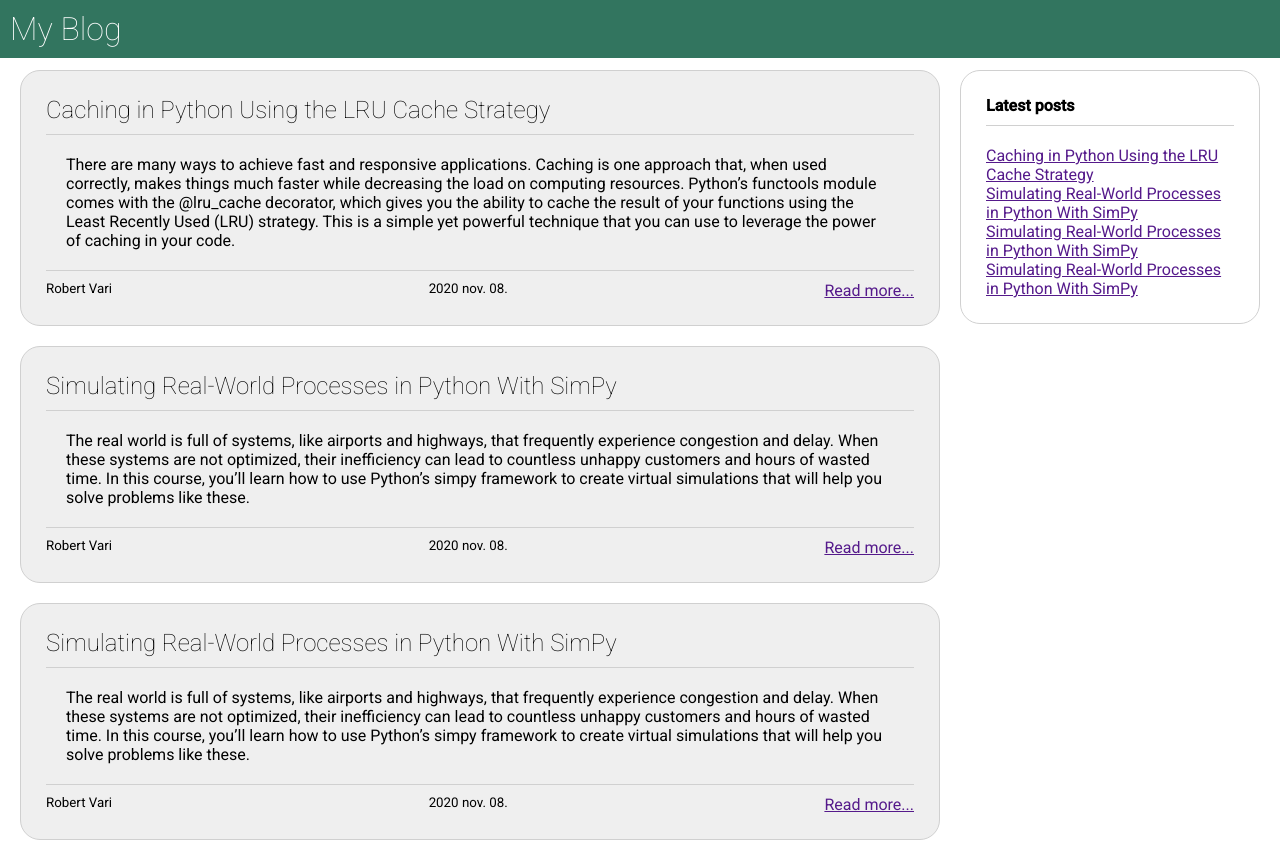
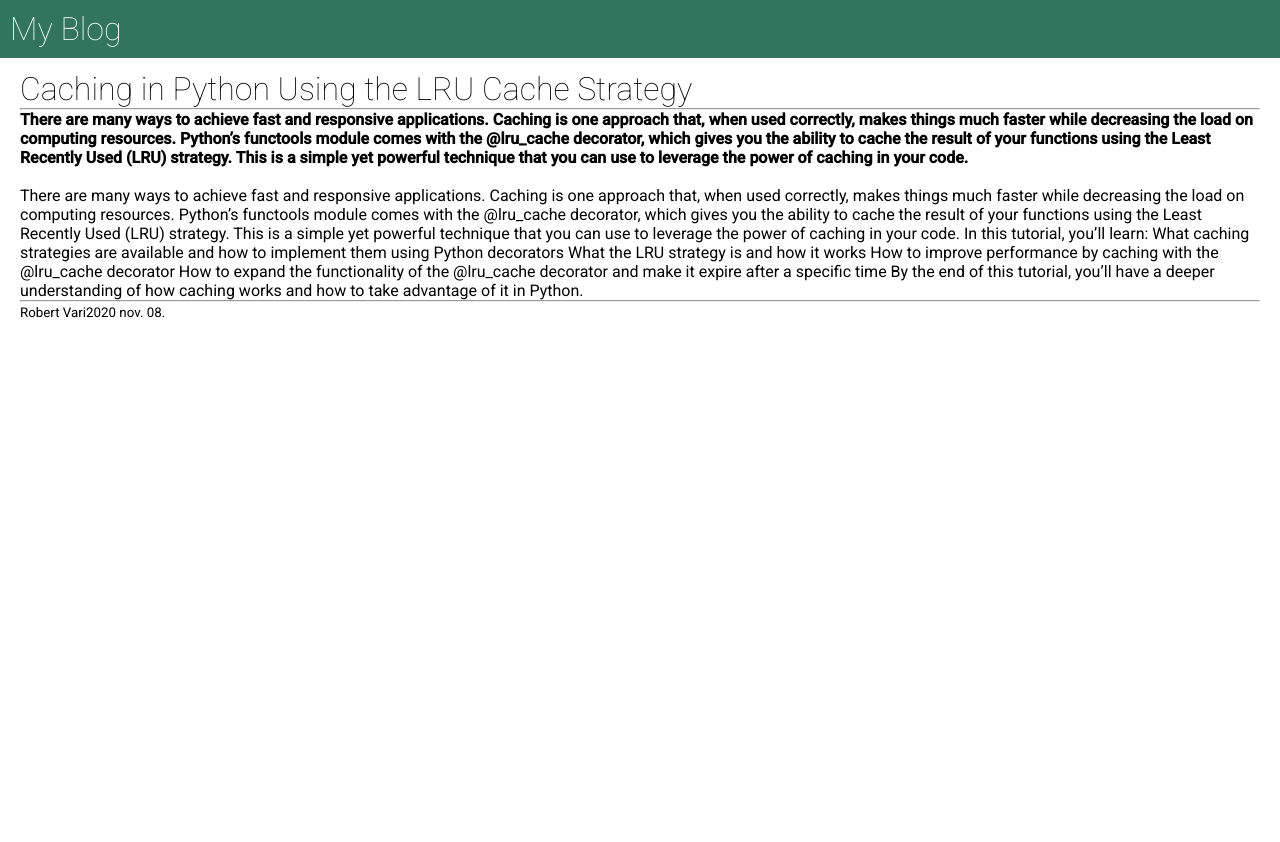
Before and after one commit to robertvari/blog_example, a React (Create React App) app in the folder blog_gui/: page /details in a window 1280 px wide. Shown: the top 842 px of the page. After the commit the page ends 800 px from the top, so only its background shows below. Built offline with nearby package versions, Linux system fonts and the light colour scheme.

Commit message:
BlogDetails Mock data and simple layout

```diff
--- a/blog_gui/package.json
+++ b/blog_gui/package.json
@@ -8,6 +8,7 @@
     "@testing-library/user-event": "^12.2.0",
     "react": "^17.0.1",
     "react-dom": "^17.0.1",
+    "react-router-dom": "^5.2.0",
     "react-scripts": "4.0.0",
     "web-vitals": "^0.2.4"
   },
--- a/blog_gui/src/App.js
+++ b/blog_gui/src/App.js
@@ -1,22 +1,25 @@
 import React from "react";
+import {
+  BrowserRouter as Router,
+  Switch,
+  Route
+} from "react-router-dom";
+
+
 import Navbar from "./compotents/Navbar";
-import BlogList from "./compotents/BlogList";
-import LatestCard from "./compotents/LatestCard";
+import Home from "./compotents/Home";
+import BlogDetails from "./compotents/BlogDetails";
 
 function App() {
   return (
-    <div>
-      <Navbar/>
+    <Router>
+        <Navbar/>
 
-      <div className="content_container">
-        <BlogList/>
-
-        <div>
-            <LatestCard/>
-        </div>
-
-      </div>
-    </div>
+        <Switch>
+            <Route path="/details" component={BlogDetails}/>
+            <Route path="/" component={Home}/>
+        </Switch>
+    </Router>
   );
 }
 
--- /dev/null
+++ b/blog_gui/src/Mock_BlogDetails.js
@@ -0,0 +1,16 @@
+export const Mock_BlogDetails = {
+        id: 0,
+        title: "Caching in Python Using the LRU Cache Strategy",
+        card_body: "There are many ways to achieve fast and responsive applications. Caching is one approach that, when used correctly, makes things much faster while decreasing the load on computing resources. Python’s functools module comes with the @lru_cache decorator, which gives you the ability to cache the result of your functions using the Least Recently Used (LRU) strategy. This is a simple yet powerful technique that you can use to leverage the power of caching in your code.",
+        body: "There are many ways to achieve fast and responsive applications. Caching is one approach that, when used correctly, makes things much faster while decreasing the load on computing resources. Python’s functools module comes with the @lru_cache decorator, which gives you the ability to cache the result of your functions using the Least Recently Used (LRU) strategy. This is a simple yet powerful technique that you can use to leverage the power of caching in your code.\n" +
+            "\n" +
+            "In this tutorial, you’ll learn:\n" +
+            "\n" +
+            "What caching strategies are available and how to implement them using Python decorators\n" +
+            "What the LRU strategy is and how it works\n" +
+            "How to improve performance by caching with the @lru_cache decorator\n" +
+            "How to expand the functionality of the @lru_cache decorator and make it expire after a specific time\n" +
+            "By the end of this tutorial, you’ll have a deeper understanding of how caching works and how to take advantage of it in Python.",
+        author: "Robert Vari",
+        created: "2020 nov. 08."
+}
--- a/blog_gui/src/MockData.js
+++ b/blog_gui/src/Mock_BlogList.js
@@ -1,4 +1,4 @@
-export const MockData = [
+export const Mock_BlogList = [
     {
         id: 0,
         title: "Caching in Python Using the LRU Cache Strategy",
--- a/blog_gui/src/compotents/BlogCard.js
+++ b/blog_gui/src/compotents/BlogCard.js
@@ -1,4 +1,5 @@
 import React from 'react';
+import {Link} from "react-router-dom";
 import "../styles/BlogCard.css"
 
 function BlogCard({blog_data}) {
@@ -15,7 +16,7 @@ function BlogCard({blog_data}) {
             <div className="blog_card_footer">
                 <small>{blog_data.author}</small>
                 <small>{blog_data.created}</small>
-                <a href="">Read more...</a>
+                <Link to="/details">Read more...</Link>
             </div>
         </div>
     );
--- a/blog_gui/src/compotents/BlogDetails.js
+++ b/blog_gui/src/compotents/BlogDetails.js
@@ -1,9 +1,30 @@
 import React from 'react';
+import {Mock_BlogDetails} from "../Mock_BlogDetails";
 import "../styles/BlogDetails.css"
 
 function BlogDetails(props) {
+    const {
+        title,
+        card_body,
+        body,
+        author,
+        created
+    } = Mock_BlogDetails
+
     return (
-        <div></div>
+        <div className="details_container">
+            <h1>{title}</h1>
+            <hr/>
+            <h4>{card_body}</h4>
+            <br/>
+            <p>{body}</p>
+            <hr/>
+
+            <div>
+                <small>{author}</small>
+                <small>{created}</small>
+            </div>
+        </div>
     );
 }
 
--- a/blog_gui/src/compotents/BlogList.js
+++ b/blog_gui/src/compotents/BlogList.js
@@ -1,12 +1,12 @@
 import React from 'react';
 import BlogCard from "./BlogCard";
-import {MockData} from "../MockData";
+import {Mock_BlogList} from "../Mock_BlogList";
 
 function BlogList(props) {
     return (
         <div>
             {
-               MockData.map(data => <BlogCard key={data.id} blog_data={data}/>)
+               Mock_BlogList.map(data => <BlogCard key={data.id} blog_data={data}/>)
             }
         </div>
     );
--- /dev/null
+++ b/blog_gui/src/compotents/Home.js
@@ -0,0 +1,18 @@
+import React from 'react';
+import BlogList from "./BlogList";
+import LatestCard from "./LatestCard";
+
+function Home(props) {
+    return (
+        <div className="content_container">
+            <BlogList/>
+
+            <div>
+                <LatestCard/>
+            </div>
+
+        </div>
+    );
+}
+
+export default Home;
--- a/blog_gui/src/compotents/LatestCard.js
+++ b/blog_gui/src/compotents/LatestCard.js
@@ -1,5 +1,6 @@
 import React from 'react';
-import {MockData} from "../MockData";
+import {Link} from "react-router-dom";
+import {Mock_BlogList} from "../Mock_BlogList";
 import "../styles/LatestCard.css"
 
 function LatestCard(props) {
@@ -11,9 +12,9 @@ function LatestCard(props) {
 
             <div className="latest_body">
                 {
-                    MockData.map(data =>
+                    Mock_BlogList.map(data =>
                         <div>
-                            <a href="">{data.title}</a>
+                            <Link to="/details">{data.title}</Link>
                         </div>
                     )
                 }
--- a/blog_gui/src/compotents/Navbar.js
+++ b/blog_gui/src/compotents/Navbar.js
@@ -1,10 +1,11 @@
 import React from 'react';
+import {Link} from "react-router-dom";
 import "../styles/Navbar.css"
 
 function Navbar(props) {
     return (
         <div className="navbar_container">
-            <h1>My Blog</h1>
+            <Link to="/"><h1>My Blog</h1></Link>
         </div>
     );
 }
--- a/blog_gui/src/styles/BlogDetails.css
+++ b/blog_gui/src/styles/BlogDetails.css
@@ -0,0 +1,3 @@
+.details_container{
+    padding: 70px 20px 0 20px;
+}
--- a/blog_gui/src/styles/Navbar.css
+++ b/blog_gui/src/styles/Navbar.css
@@ -8,3 +8,7 @@
 .navbar_container h1 {
     color: white;
 }
+
+.navbar_container a {
+    text-decoration: none;
+}
```
Also changed, not shown: 1 other file (tests, documents, lock files or other folders).
